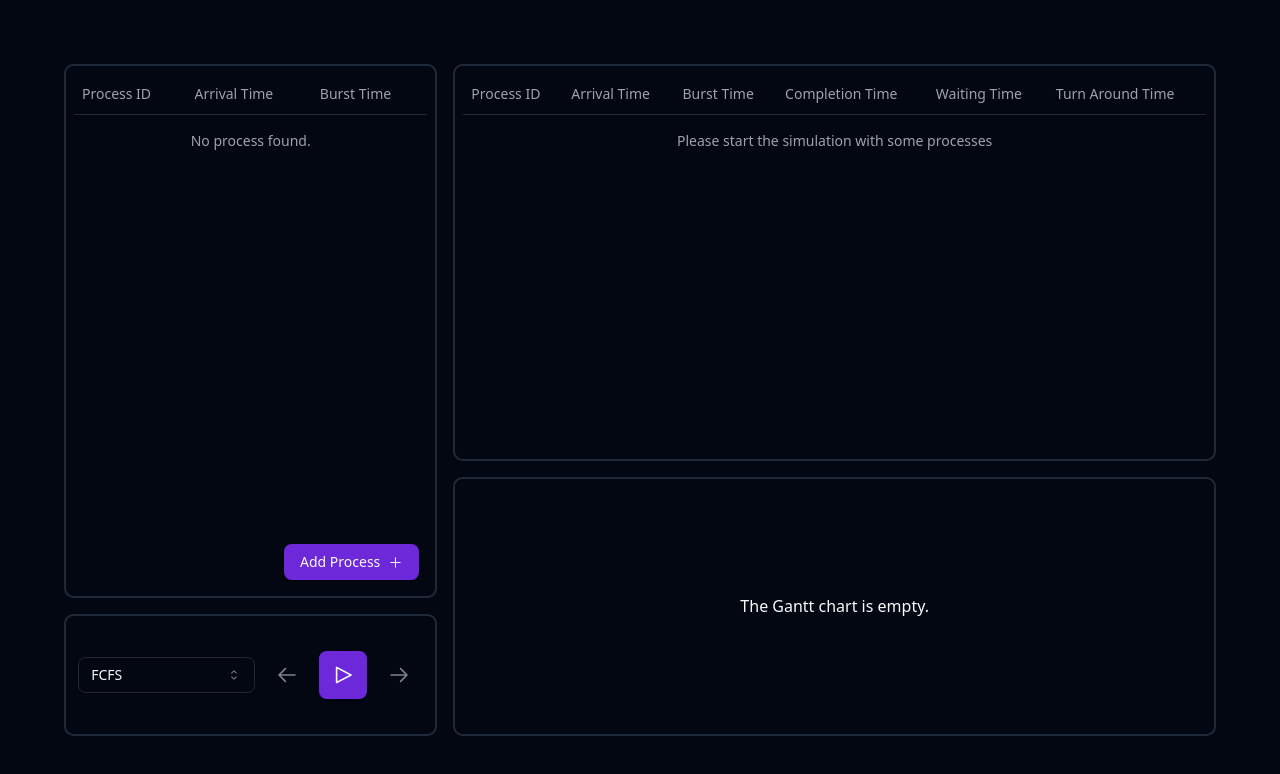
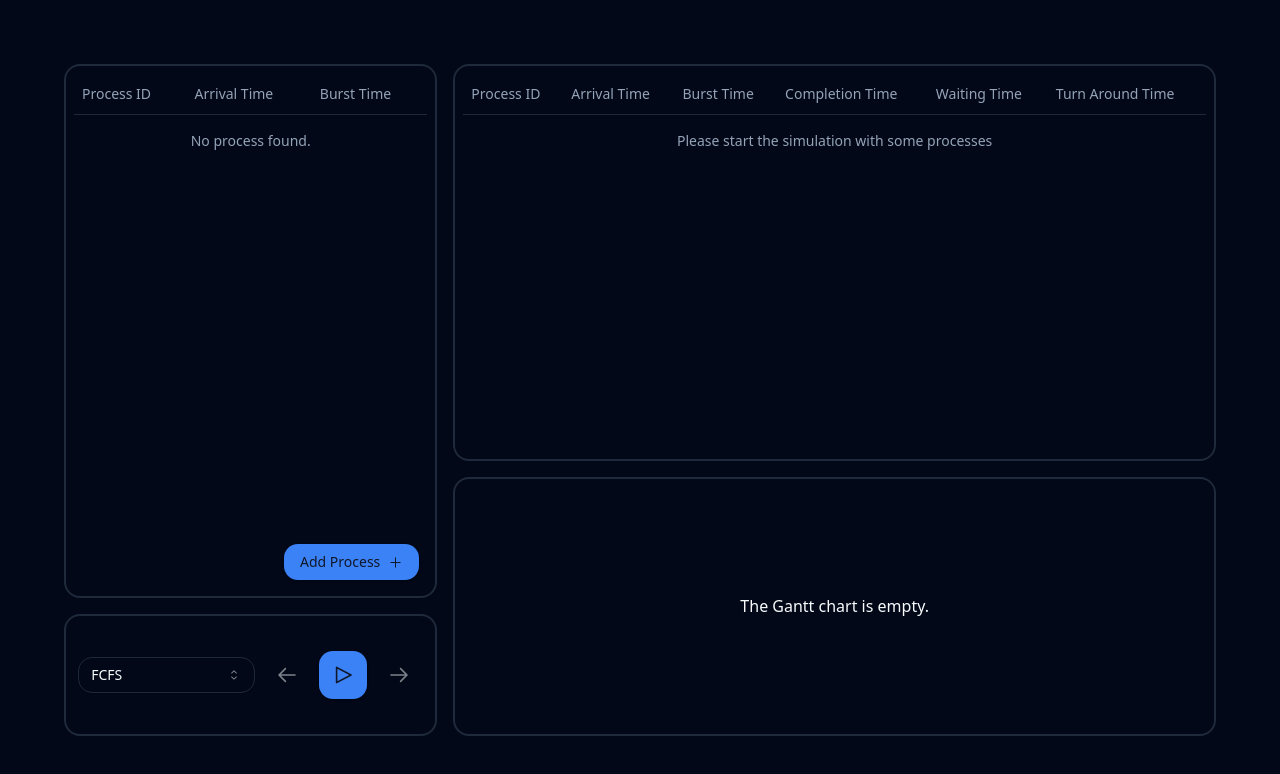
Before and after one commit to Nirlep5252/scheduling-algorithms, a React (Vite) app: page / in a window 1280 px wide. Shown: the top 774 px of the page. Built offline with nearby package versions, Linux system fonts and the light colour scheme.

Commit message:
change theme

```diff
--- a/src/index.css
+++ b/src/index.css
@@ -4,26 +4,26 @@
 
 @layer base {
   :root {
-    --background: 224 71.4% 4.1%;
-    --foreground: 210 20% 98%;
-    --card: 224 71.4% 4.1%;
-    --card-foreground: 210 20% 98%;
-    --popover: 224 71.4% 4.1%;
-    --popover-foreground: 210 20% 98%;
-    --primary: 263.4 70% 50.4%;
-    --primary-foreground: 210 20% 98%;
-    --secondary: 215 27.9% 16.9%;
-    --secondary-foreground: 210 20% 98%;
-    --muted: 215 27.9% 16.9%;
-    --muted-foreground: 217.9 10.6% 64.9%;
-    --accent: 215 27.9% 16.9%;
-    --accent-foreground: 210 20% 98%;
+    --background: 222.2 84% 4.9%;
+    --foreground: 210 40% 98%;
+    --card: 222.2 84% 4.9%;
+    --card-foreground: 210 40% 98%;
+    --popover: 222.2 84% 4.9%;
+    --popover-foreground: 210 40% 98%;
+    --primary: 217.2 91.2% 59.8%;
+    --primary-foreground: 222.2 47.4% 11.2%;
+    --secondary: 217.2 32.6% 17.5%;
+    --secondary-foreground: 210 40% 98%;
+    --muted: 217.2 32.6% 17.5%;
+    --muted-foreground: 215 20.2% 65.1%;
+    --accent: 217.2 32.6% 17.5%;
+    --accent-foreground: 210 40% 98%;
     --destructive: 0 62.8% 30.6%;
-    --destructive-foreground: 210 20% 98%;
-    --border: 215 27.9% 16.9%;
-    --input: 215 27.9% 16.9%;
-    --ring: 263.4 70% 50.4%;
-    --radius: 0.6rem;
+    --destructive-foreground: 210 40% 98%;
+    --border: 217.2 32.6% 17.5%;
+    --input: 217.2 32.6% 17.5%;
+    --ring: 224.3 76.3% 48%;
+    --radius: 1rem;
   }
 
   *::selection {
```
